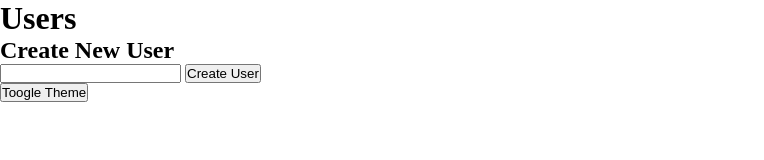
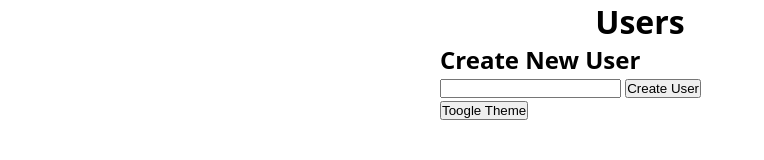
Before and after one commit to Espadv69/Simple-Node-Api, a website: page public/index.html in a window 1280 px wide. Shown: the whole page, without its empty margins (0-764 px from the left). Drawn offline with Linux system fonts and the light colour scheme; no server answers.

Commit message:
Add style to body and h1 title

```diff
--- a/public/style.css
+++ b/public/style.css
@@ -15,7 +15,28 @@
 }
 
 body {
-  transition: background .2s ease, color .2s ease;
+  margin: auto;
+
+  width: 100%;
+  max-width: 400px;
+  min-height: 100dvh;
+
+  font-family:
+    system-ui,
+    -apple-system,
+    BlinkMacSystemFont,
+    'Segoe UI',
+    Roboto,
+    Oxygen,
+    Ubuntu,
+    Cantarell,
+    'Open Sans',
+    'Helvetica Neue',
+    sans-serif;
+
+  transition:
+    background 0.2s ease,
+    color 0.2s ease;
 }
 
 body.light {
@@ -27,3 +48,7 @@ body.dark {
   background: var(--bg-dark);
   color: var(--txt-dark);
 }
+
+h1 {
+  text-align: center;
+}
```
